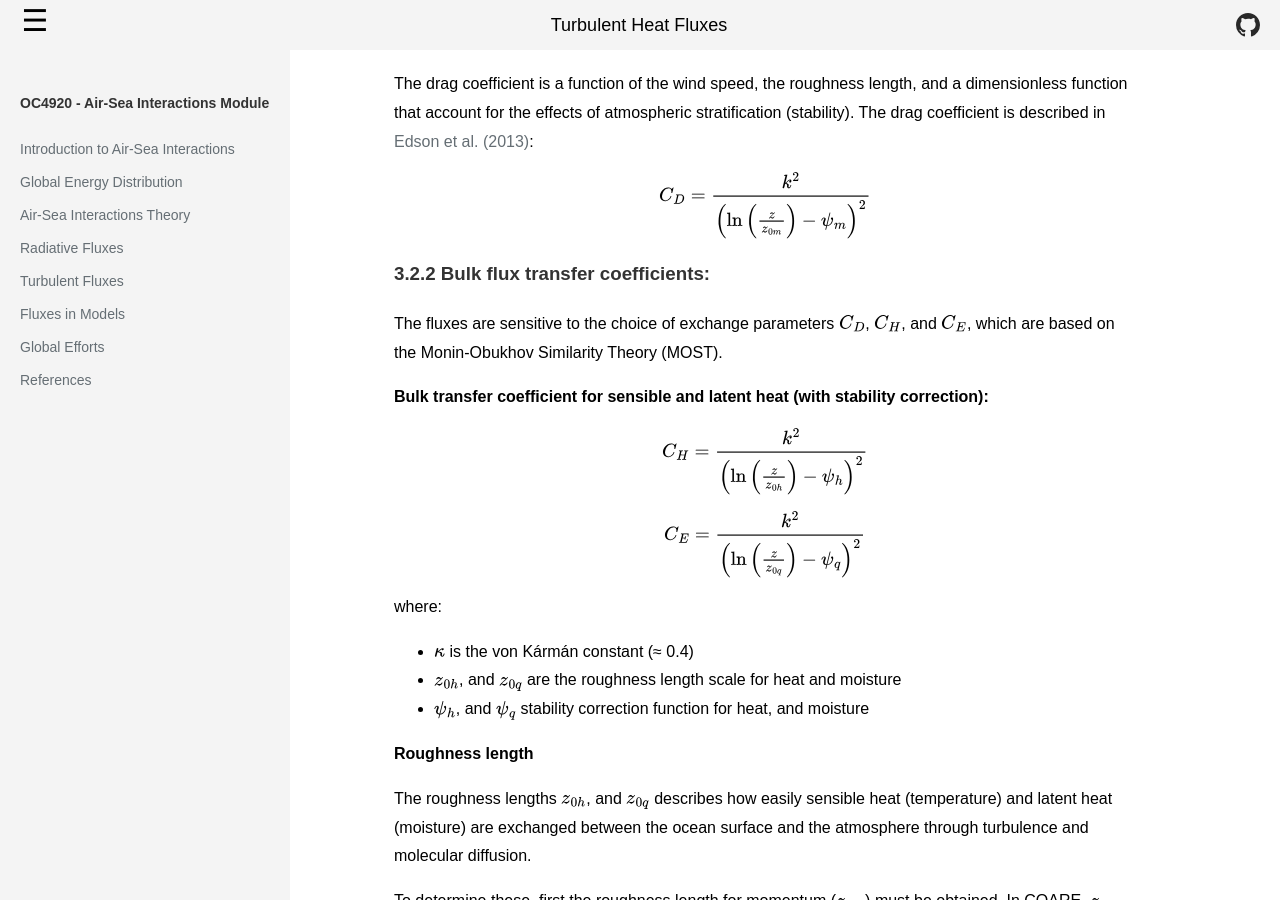
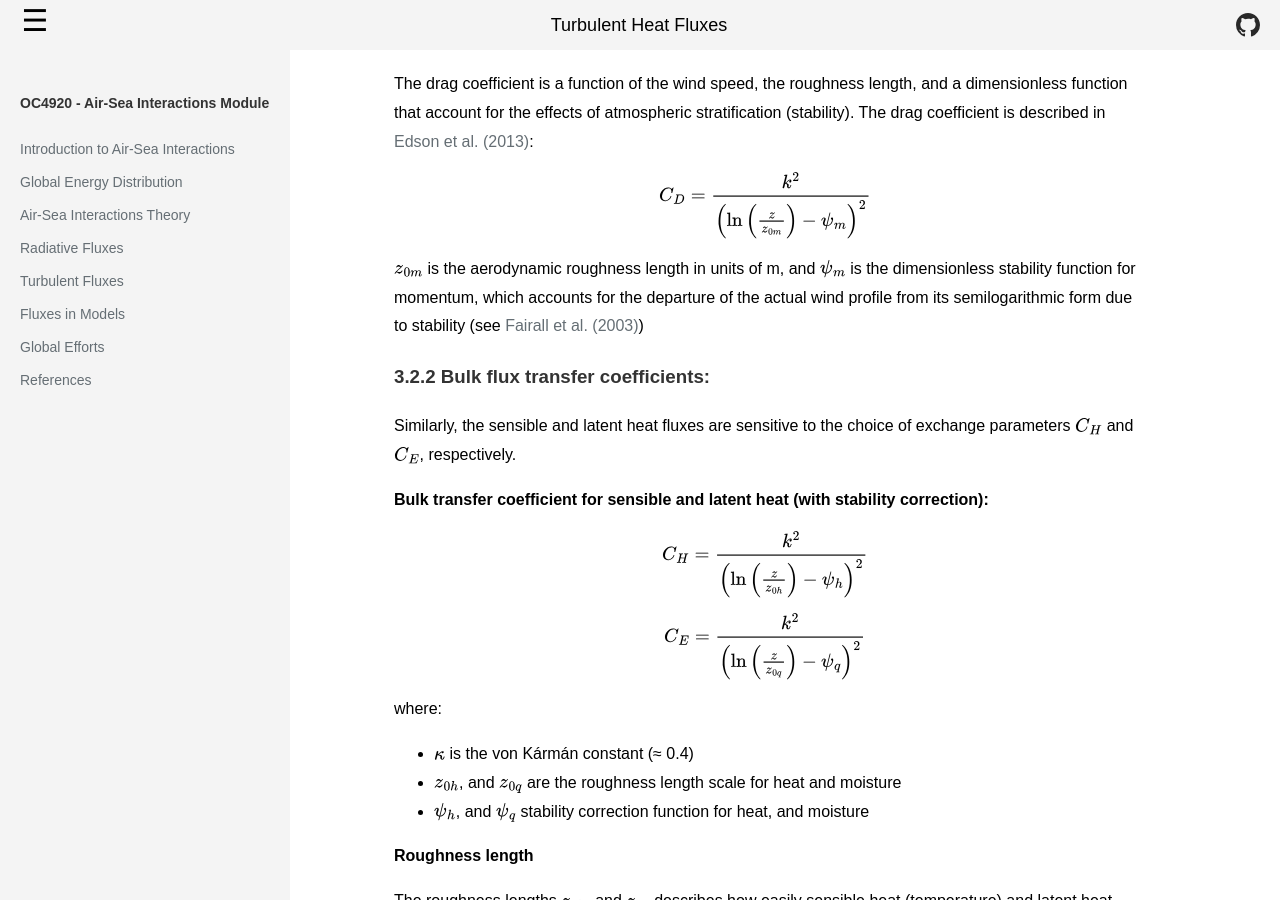
Before and after one commit to marcelduplessis/air-sea-interactions-notes, a Jekyll site: the page built from turbulent-fluxes.md, in a window 1280 px wide and 900 px high, scrolled down 5220 px. Built offline with Jekyll 4.4.1, drawn with Linux system fonts in a browser that asks for light colours.

Commit message:
edit content

```diff
--- a/turbulent-fluxes.md
+++ b/turbulent-fluxes.md
@@ -124,9 +124,11 @@ The drag coefficient is a function of the wind speed, the roughness length, and
 
 \\[ C_D = \frac{k^2}{\left( \ln\left( \frac{z}{z_{0m}} \right) - \psi_m \right)^2} \\]
 
+$z_{0m}$ is the aerodynamic roughness length in units of m, and \\( \psi_m \\) is the dimensionless stability function for momentum, which accounts for the departure of the actual wind profile from its semilogarithmic form due to stability (see [Fairall et al. (2003)](/air-sea-interactions-notes/references/#F03+))
+
 <h3>Bulk flux transfer coefficients:</h3>
 
-The fluxes are sensitive to the choice of exchange parameters $C_D$, $C_H$, and $C_E$, which are based on the Monin-Obukhov Similarity Theory (MOST).
+Similarly, the sensible and latent heat fluxes are sensitive to the choice of exchange parameters $C_H$ and $C_E$, respectively.
 
 **Bulk transfer coefficient for sensible and latent heat (with stability correction):**
 
```
